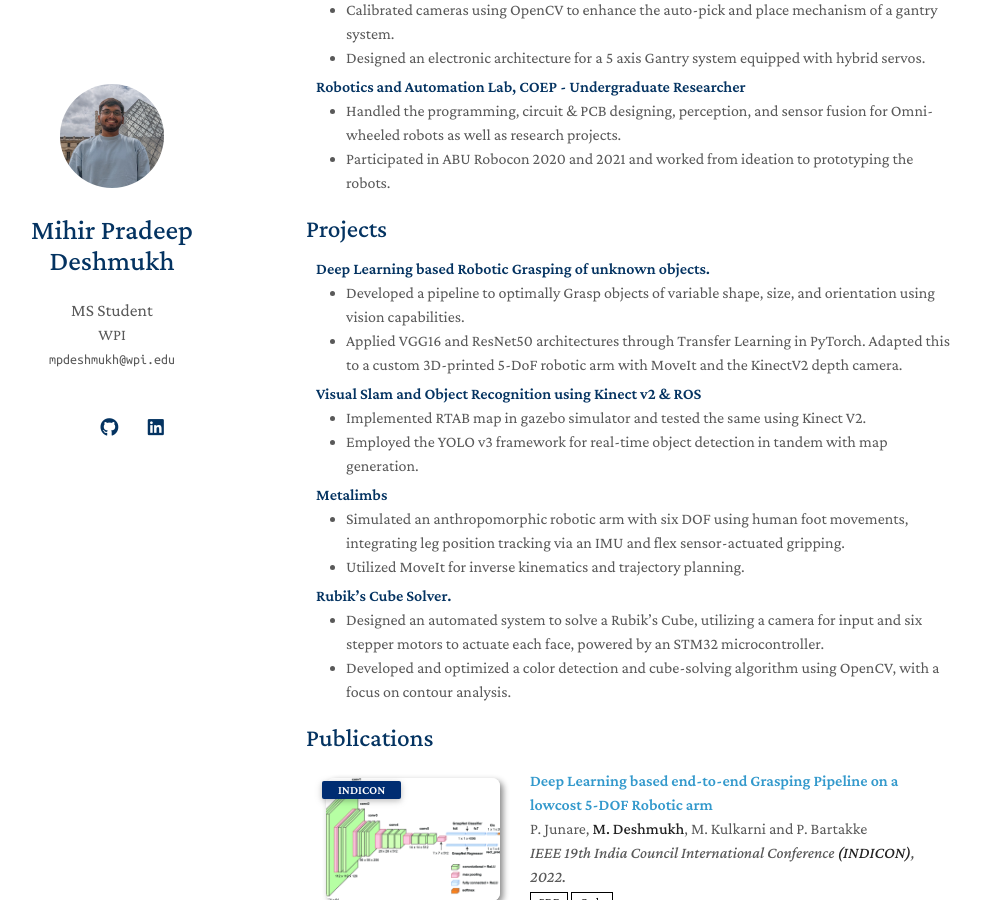
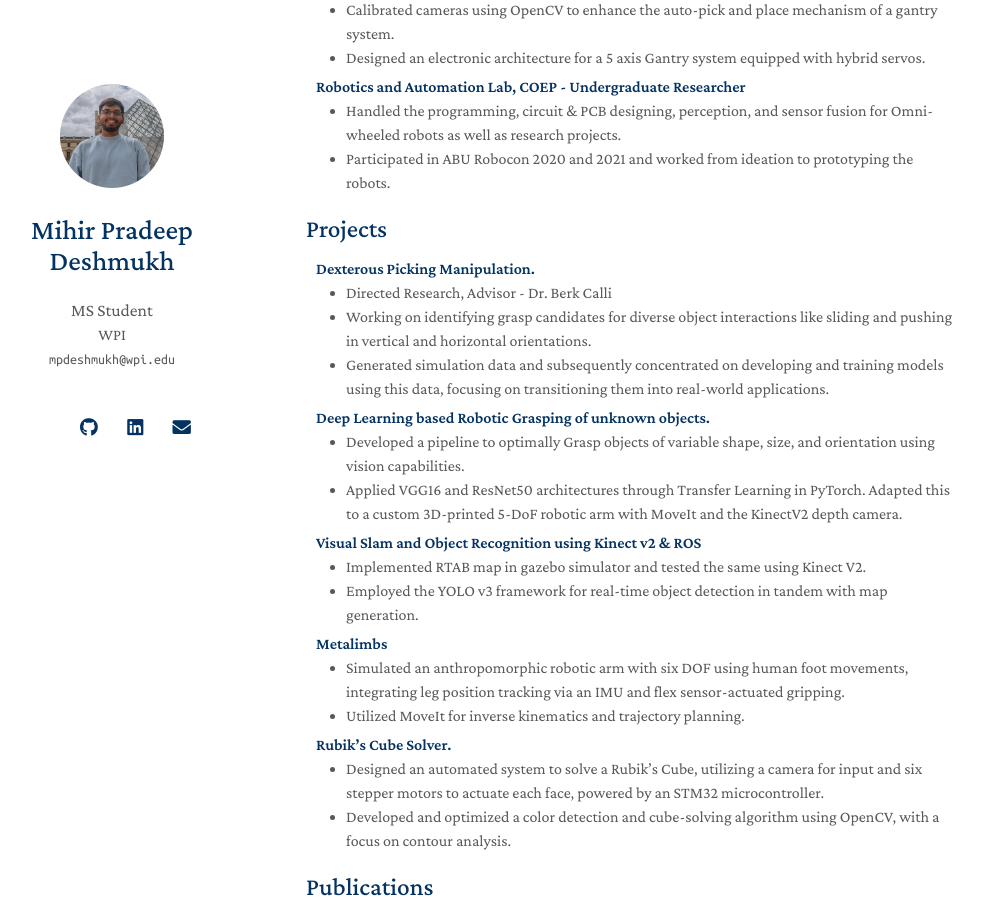
Before and after one commit to Mihir-Deshmukh/mihir-deshmukh.github.io, a Jekyll site: the page built from index.md, in a window 1280 px wide and 900 px high, scrolled down 886 px. Shown: the whole window, without its empty margins (164-1147 px from the left). Built offline with Jekyll 4.4.1, drawn with Linux system fonts in a browser that asks for light colours; nearby versions of some CDN libraries; a style sheet for code colours, icons or effects is not loaded.

Commit message:
Updated resume & add project

```diff
--- a/_config.yml
+++ b/_config.yml
@@ -13,10 +13,10 @@ canonical: https://mihir-deshmukh.github.io/
 # Links
 # If you don't need one of them, you may delete the corresponding line.
 # google_scholar: https://scholar.google.com/
-cv_link: assets/files/Deshmukh_MihirPradeep_Resume.pdf
+cv_link: assets/files/MihirPradeep_Deshmukh_resume.pdf
 github_link: https://github.com/Mihir-Deshmukh
 linkedin: https://www.linkedin.com/in/mihir-deshmukh-v15/
-# twitter: https://twitter.com/
+email: mpdeshmukh@wpi.edu
 
 
 # Images (e.g., your profile picture and your website's favicon)
--- a/_includes/projects.md
+++ b/_includes/projects.md
@@ -1,4 +1,12 @@
 ## Projects
+
+<h4 style="margin:0 10px 0;">Dexterous Picking Manipulation.</h4>
+
+<ul style="margin:0 0 5px;">
+  <li><a><autocolor>Directed Research, Advisor - Dr. Berk Calli</autocolor></a></li>
+  <li><a><autocolor>Working on identifying grasp candidates for diverse object interactions like sliding and pushing in vertical and horizontal orientations.</autocolor></a></li>
+  <li><a><autocolor>Generated simulation data and subsequently concentrated on developing and training models using this data, focusing on transitioning them into real-world applications.</autocolor></a></li>
+</ul>
 
 <h4 style="margin:0 10px 0;">Deep Learning based Robotic Grasping of unknown objects.</h4>
 
--- a/_layouts/homepage.html
+++ b/_layouts/homepage.html
@@ -86,9 +86,9 @@
         </a>
         {% endif %}
 
-        {% if site.twitter %}
-        <a style="margin: 0 0 0 0" href="{{ site.twitter }}">
-          <i class="fab fa-twitter"></i>
+        {% if site.email %}
+        <a style="margin: 0 0 0 0" href="mailto:{{ site.email }}">
+          <i class="fa fa-envelope"></i>
         </a>
         {% endif %}
         </div>
--- a/html_source_file/index.html
+++ b/html_source_file/index.html
@@ -78,7 +78,7 @@
 
 
         <a style="margin: 0 0 0 0" href="https://twitter.com/">
-          <i class="fab fa-twitter"></i>
+          <i class="fab email"></i>
         </a>
 
         </div>
```
Also changed, not shown: 7 other files.
